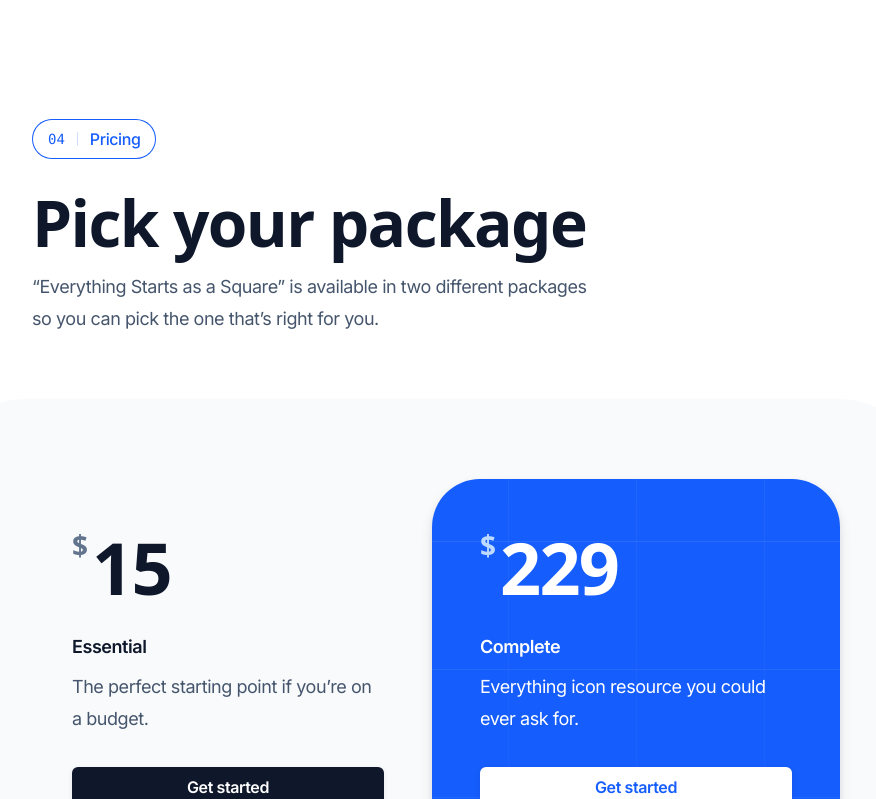
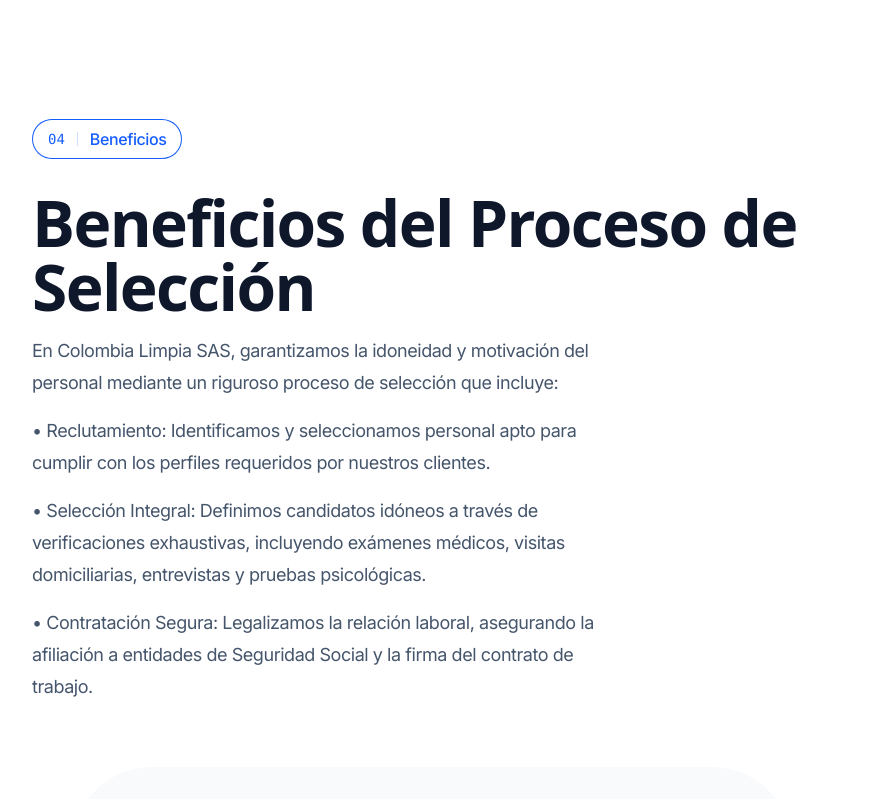
Before and after one commit to FranksneidDev/colombia-limpia-test, a Next.js app: page / in a window 1280 px wide. Shown: the part 7280-8079 px from the top of the page, without its empty margins (208-1084 px from the left). Built offline with nearby package versions, Linux system fonts and the light colour scheme; a web font is replaced by a local one.

Commit message:
add section benefit

```diff
--- a/src/components/Pricing.tsx
+++ b/src/components/Pricing.tsx
@@ -5,6 +5,9 @@
 import { Container } from '@/components/Container'
 import { GridPattern } from '@/components/GridPattern'
 import { SectionHeading } from '@/components/SectionHeading'
+import image5 from '@/images/selection/image5.jpeg'
+import image3 from '@/images/selection/image3.jpeg'
+import Image from "next/image";
 
 function Plan({
   name,
@@ -113,45 +116,44 @@
     >
       <Container>
         <SectionHeading number="4" id="pricing-title">
-          Pricing
+          Beneficios
         </SectionHeading>
-        <p className="mt-8 font-display text-5xl font-extrabold tracking-tight text-slate-900 sm:text-6xl">
-          Pick your package
+        <h2 className="mt-8 font-display text-5xl font-extrabold tracking-tight text-slate-900 sm:text-6xl">
+          Beneficios del Proceso de Selección
+        </h2>
+        <p className="mt-4 max-w-xl text-lg tracking-tight text-slate-600">
+          En Colombia Limpia SAS, garantizamos la idoneidad y motivación del
+          personal mediante un riguroso proceso de selección que incluye:
         </p>
         <p className="mt-4 max-w-xl text-lg tracking-tight text-slate-600">
-          “Everything Starts as a Square” is available in two different packages
-          so you can pick the one that’s right for you.
+          • Reclutamiento: Identificamos y seleccionamos personal apto para
+          cumplir con los perfiles requeridos por nuestros clientes.
+        </p>
+        <p className="mt-4 max-w-xl text-lg tracking-tight text-slate-600">
+          • Selección Integral: Definimos candidatos idóneos a través de
+          verificaciones exhaustivas, incluyendo exámenes médicos, visitas
+          domiciliarias, entrevistas y pruebas psicológicas.
+        </p>
+        <p className="mt-4 max-w-xl text-lg tracking-tight text-slate-600">
+          • Contratación Segura: Legalizamos la relación laboral, asegurando la afiliación a entidades de
+          Seguridad Social y la firma del contrato de trabajo.
         </p>
       </Container>
-      <div className="mx-auto mt-16 max-w-5xl lg:px-6">
-        <div className="grid bg-slate-50 sm:px-6 sm:pb-16 md:grid-cols-2 md:rounded-6xl md:px-8 md:pt-16 lg:p-20">
-          <Plan
-            name="Essential"
-            description="The perfect starting point if you’re on a budget."
-            price="15"
-            href="#"
-            features={[
-              'The 240-page ebook',
-              'Figma icon templates',
-              'Community access',
-            ]}
-          />
-          <Plan
-            featured
-            name="Complete"
-            description="Everything icon resource you could ever ask for."
-            price="229"
-            href="#"
-            features={[
-              'The 240-page ebook',
-              'Figma icon templates',
-              'Over an hour of screencasts',
-              'Weekly icon teardowns',
-              'Community access',
-            ]}
+      <div className="mx-auto mt-16 max-w-3xl lg:px-6">
+        <div className="grid grid-cols-1 gap-4 bg-slate-50 sm:px-6 sm:pb-16 md:rounded-6xl md:px-8 md:pt-16 lg:p-20">
+          {/*<Image*/}
+          {/*    className="w-full h-60 object-contain rounded-3xl"*/}
+          {/*    src={image3}*/}
+          {/*    alt=""*/}
+          {/*/>*/}
+          <Image
+              className="w-full h-60 object-contain rounded-3xl"
+              src={image5}
+              alt=""
           />
         </div>
       </div>
+
     </section>
   )
 }
```
Also changed, not shown: src/images/selection/image5.jpeg (added).
